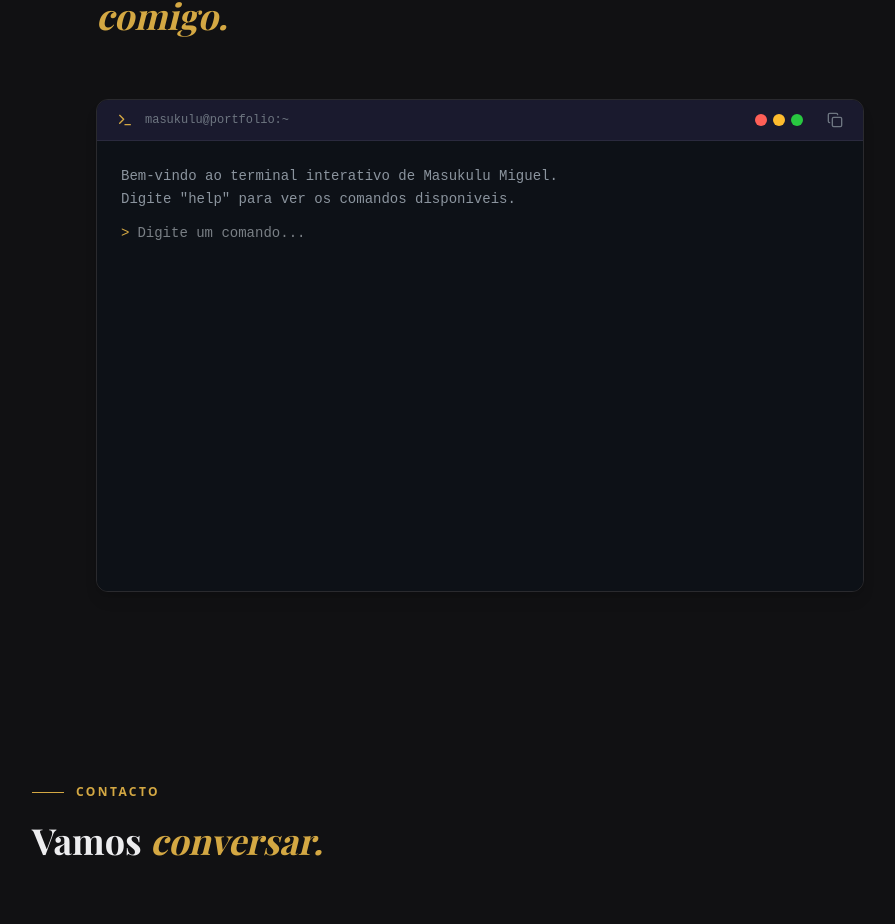
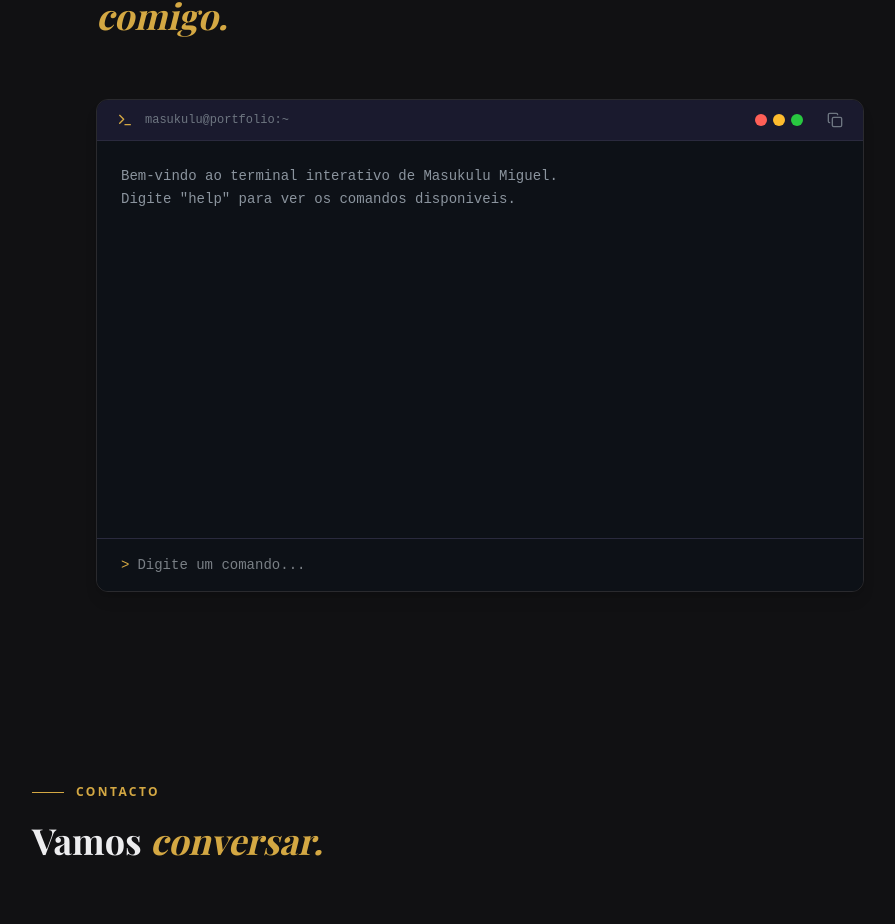
Before and after one commit to Masukulmiguel/portefolio, a Next.js app: page /portefolio/ in a window 1280 px wide. Shown: the part 9401-10325 px from the top of the page, without its empty margins (190-1085 px from the left). Built offline with nearby package versions, Linux system fonts and the light colour scheme; no server answers; a web font is replaced by a local one.

Commit message:
fix: terminal input fixo no fundo, scroll so no conteudo

```diff
--- a/src/components/sections/Terminal.tsx
+++ b/src/components/sections/Terminal.tsx
@@ -202,7 +202,8 @@ export default function Terminal() {
           </div>
 
           {/* Terminal Body */}
-          <div className="bg-[#0d1117] p-6 h-[450px] overflow-y-auto font-mono text-sm">
+          <div className="bg-[#0d1117] flex flex-col h-[450px] font-mono text-sm">
+            <div className="flex-1 p-6 overflow-y-auto">
               {messages.map((msg, i) => (
                 <div key={i} className="mb-3">
                   {msg.role === "user" ? (
@@ -217,8 +218,10 @@ export default function Terminal() {
                   )}
                 </div>
               ))}
+              <div ref={bottomRef} />
+            </div>
 
-            <form onSubmit={handleSubmit} className="flex items-center gap-2 mt-3">
+            <form onSubmit={handleSubmit} className="flex items-center gap-2 px-6 py-4 border-t border-[#2a2a3e]">
               <span className="text-[var(--accent)] shrink-0">&gt;</span>
               <input
                 ref={inputRef}
@@ -232,7 +235,6 @@ export default function Terminal() {
                 spellCheck={false}
               />
             </form>
-            <div ref={bottomRef} />
           </div>
         </motion.div>
       </div>
```
Lines whose indentation alone changed are shown as unchanged.
